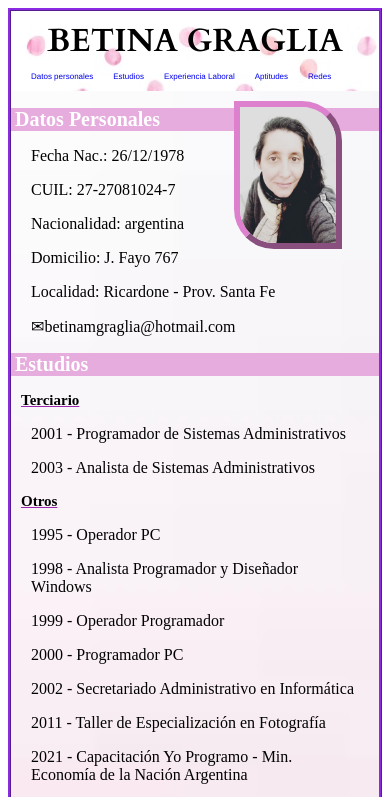
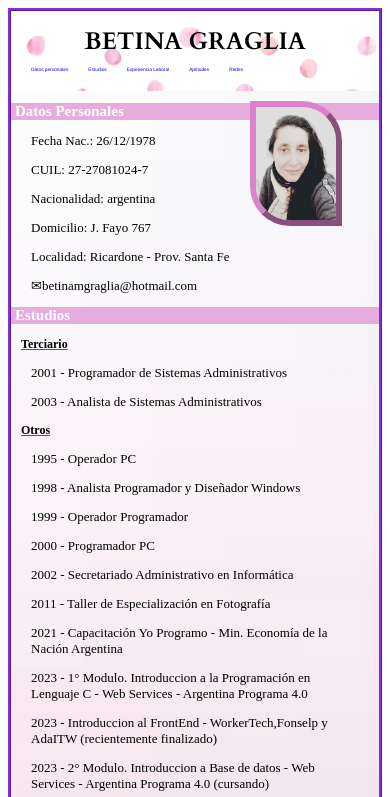
Before and after one commit to BeMarGra/Curriculum-Web, a plain HTML site: page index.html in a window 390 px wide. Shown: the top 797 px of the page. Drawn offline with Linux system fonts and the light colour scheme.

Commit message:
estilos +

```diff
--- a/styles.css
+++ b/styles.css
@@ -131,7 +131,7 @@ footer{
 
     #yo{
        width: 7rem;
-        left: 58%;
+        left: 50%;
         top: 12%;
     }
 
@@ -200,16 +200,16 @@ footer{
 }
 
 /*============================================================*/
-@media (max-width: 1000px) {
+@media (max-width: 700px) {
 
     div.contenedor{
         width: 530px;
-        height: 1850px;
+        height: 1650px;
     }
 
     #yo{
-       width: 6rem;
-        left: 60%;
+       width: 5rem;
+        left: 64%;
         top: 12%;
     }
 
@@ -218,7 +218,7 @@ footer{
     }
 
     h1{
-        font-size: 2rem;
+        font-size: 1.5rem;
     }
 
     .secciones{
@@ -227,7 +227,7 @@ footer{
         flex-direction: row;
         justify-content: flex-start;
         color: #9C27B0;
-        font-size: 0.5rem;
+        font-size: 0.3rem;
     }
 
     nav a{
@@ -239,7 +239,7 @@ footer{
 
     .centro{
         width: 100%;
-        height: 1800px;
+        height: 1500px;
         background-image: url(https://github.com/BeMarGra/curriculum-web/blob/main/fondo9.jpeg?raw=true);
         background-size: cover;
         padding-bottom: 10px;
@@ -249,12 +249,16 @@ footer{
         padding-left: 4px;
         background-color: #e6acdd;
         color: white;
-        font-size: 20px;
+        font-size: 15px;
     }
 
     h3 {
-        font-size: 15px;
+        font-size: 12px;
     }
+
+     p{
+        font-size: 13px;
+     }
 
     footer{
         width: 100%;
```
